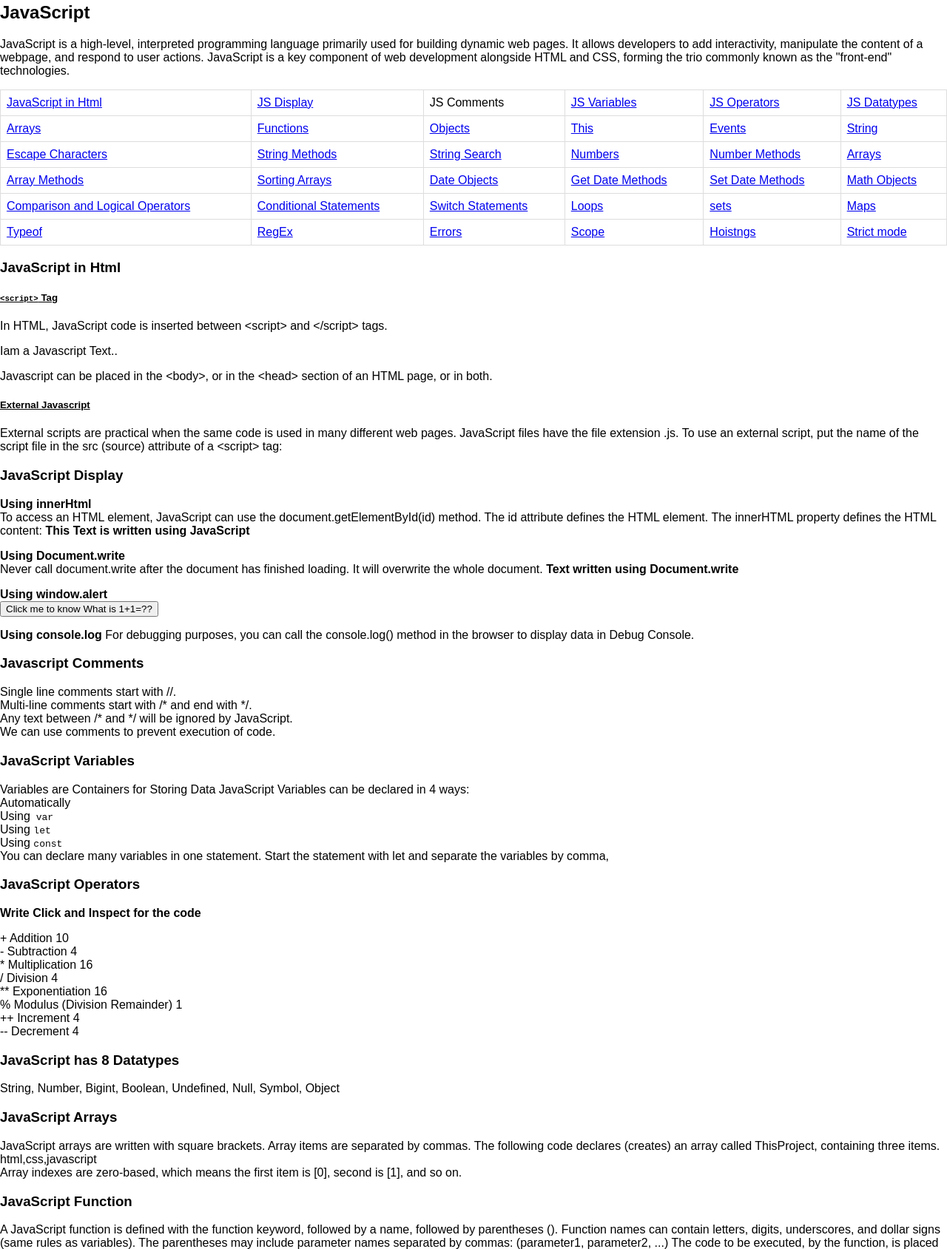
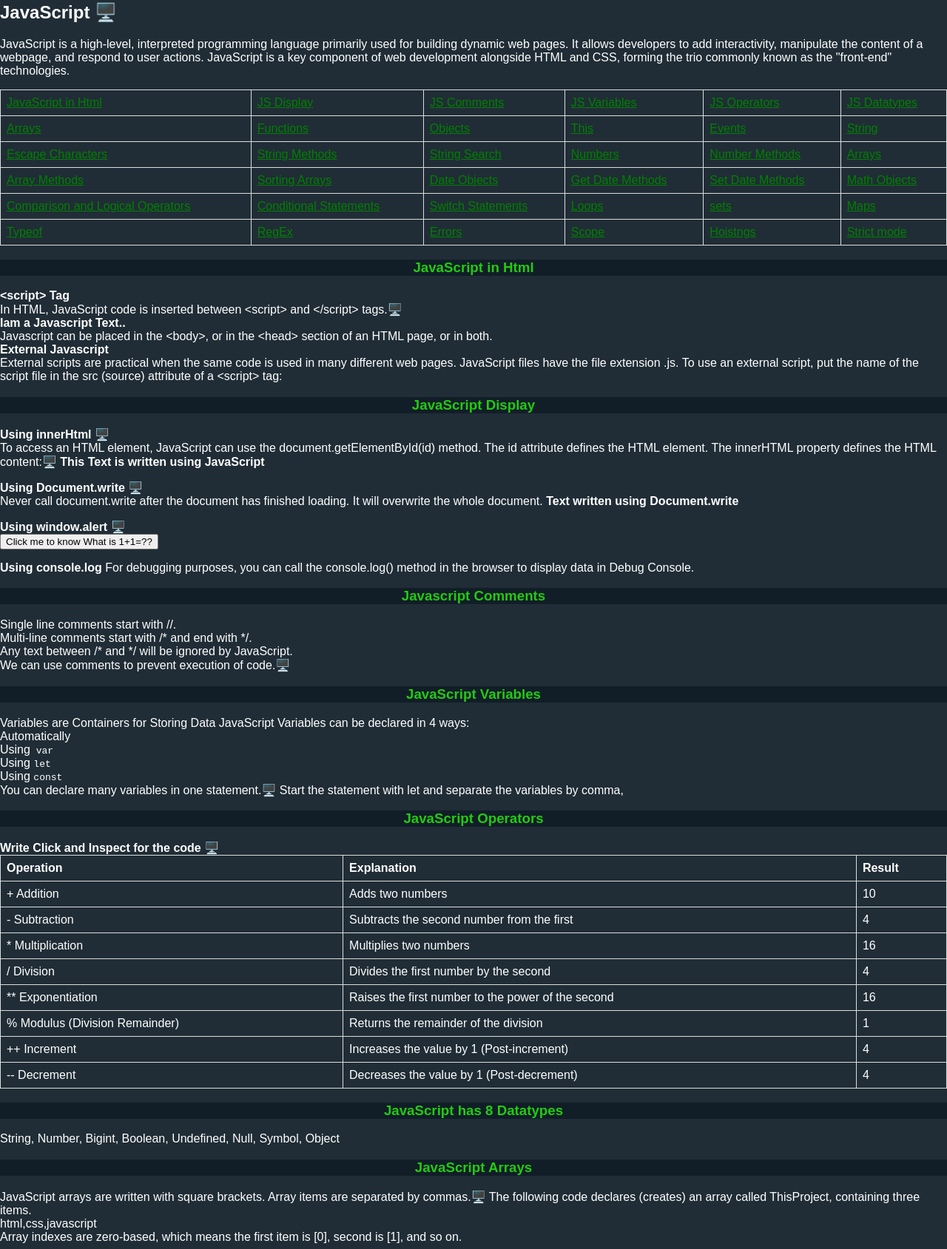
Before and after one commit to josephjose1234/Javascript-Tutorial-USing-JavaScript, a plain HTML site: page index.html in a window 1280 px wide. Shown: the part 17-1706 px from the top of the page at 74% size. Drawn offline with Linux system fonts and the light colour scheme.

Commit message:
NothingSpecial

```diff
--- a/index.html
+++ b/index.html
@@ -1,5 +1,5 @@
 <!DOCTYPE html>
-<html>
+<html style="background-color: rgb(32, 45, 54);">
 
 <head>
     <title>JavaScript</title>
@@ -19,7 +19,7 @@
     }
 
     th {
-        background-color: #f2f2f2;
+        /* background-color: #f2f2f2; */
     }
 
     .appbar {
@@ -54,12 +54,24 @@
         padding: 10px;
 
     }
+
 </style>
-
-<body>
+<style>
+    /* Styling properties of class TextColor */
+   .TextColor {
+       color: green;
+   }
+   /* here we use the tag itself as an Selector*/
+   h3 {
+   background-color:  rgb(17, 30, 39);
+   text-align: center;
+   color: rgba(39, 233, 14, 0.856);
+   }
+</style>
+<body style="color: white;">
 
     <section >
-            <h1>JavaScript</h1>
+            <h1>JavaScript  🖥️</h1>
             <p>
                 JavaScript is a high-level, interpreted programming language
                 primarily used for building dynamic web pages. It allows
@@ -70,91 +82,92 @@
         <section>
             <table id="contents">
                 <tr>
-                    <td><a href="#1">JavaScript in Html</a></td>
-                    <td><a href="#2">JS Display</a></td>
-                    <td><a href="#3"></a>JS Comments</td>
-                    <td><a href="#4">JS Variables</a></td>
-                    <td><a href="#5">JS Operators</a></td>
-                    <td><a href="#6">JS Datatypes</a></td>
-                </tr>
-                <tr>
-                    <td><a href="#7">Arrays</a></td>
-                    <td><a href="#8">Functions</a></td>
-                    <td><a href="#9">Objects</a></td>
-                    <td><a href="#10">This</a></td>
-                    <td><a href="#11">Events</a></td>
-                    <td><a href="#12">String</a></td>
-                </tr>
-                <tr>
-                    <td><a href="#13">Escape Characters</a></td>
-                    <td><a href="#14">String Methods</a></td>
-                    <td><a href="#15">String Search</a></td>
-                    <td><a href="#16">Numbers</a></td>
-                    <td><a href="#17">Number Methods</a></td>
-                    <td><a href="#18">Arrays</a></td>
-                </tr>
-                <tr>
-                    <td><a href="#19">Array Methods</a></td>
-                    <td><a href="#20">Sorting Arrays</a></td>
-                    <td><a href="#21">Date Objects</a></td>
-                    <td><a href="#22">Get Date Methods</a></td>
-                    <td><a href="#23">Set Date Methods</a></td>
-                    <td><a href="#24">Math Objects</a></td>
-                </tr>
-                <tr>
-                    <td><a href="#25">Comparison and Logical Operators</a></td>
-                    <td><a href="#26">Conditional Statements</a></td>
-                    <td><a href="#27">Switch Statements</a></td>
-                    <td><a href="#29">Loops</a></td>
-                    <td><a href="#30">sets</a></td>
-                    <td><a href="#31">Maps</a></td>
-                </tr>
-                <tr>
-                    <td><a href="#32">Typeof</a></td>
-                    <td><a href="#33">RegEx</a></td>
-                    <td><a href="#34">Errors</a></td>
-                    <td><a href="#35">Scope</a></td>
-                    <td><a href="#36">Hoistngs</a></td>
-                    <td><a href="#37">Strict mode</a></td>
-                </tr>
-
-            </table>
-        </section>
-        <section id="#1">
+                    <td><a href="#1"style="color: green;">JavaScript in Html</a></td>
+                    <td><a href="#2"style="color: green;">JS Display</a></td>
+                    <td><a href="#3"style="color: green;">JS Comments</a></td>
+                    <td><a href="#4"style="color: green;">JS Variables</a></td>
+                    <td><a href="#5"style="color: green;">JS Operators</a></td>
+                    <td><a href="#6"style="color: green;">JS Datatypes</a></td>
+                </tr>
+                <tr>
+                    <td><a href="#7"style="color: green;">Arrays</a></td>
+                    <td><a href="#8"style="color: green;">Functions</a></td>
+                    <td><a href="#9"style="color: green;">Objects</a></td>
+                    <td><a href="#10"style="color: green;">This</a></td>
+                    <td><a href="#111"style="color: green;">Events</a></td>
+                    <td><a href="#12"style="color: green;">String</a></td>
+                </tr>
+                <tr>
+                    <td><a href="#13"style="color: green;">Escape Characters</a></td>
+                    <td><a href="#14"style="color: green;">String Methods</a></td>
+                    <td><a href="#15"style="color: green;">String Search</a></td>
+                    <td><a href="#16"style="color: green;">Numbers</a></td>
+                    <td><a href="#17"style="color: green;">Number Methods</a></td>
+                    <td><a href="#18"style="color: green;">Arrays</a></td>
+                </tr>
+                <tr>
+                    <td><a href="#19"style="color: green;">Array Methods</a></td>
+                    <td><a href="#20"style="color: green;">Sorting Arrays</a></td>
+                    <td><a href="#21"style="color: green;">Date Objects</a></td>
+                    <td><a href="#22"style="color: green;">Get Date Methods</a></td>
+                    <td><a href="#23"style="color: green;">Set Date Methods</a></td>
+                    <td><a href="#24"style="color: green;">Math Objects</a></td>
+                </tr>
+                <tr>
+                    <td><a href="#25"style="color: green;">Comparison and Logical Operators</a></td>
+                    <td><a href="#26"style="color: green;">Conditional Statements</a></td>
+                    <td><a href="#27"style="color: green;">Switch Statements</a></td>
+                    <td><a href="#29"style="color: green;">Loops</a></td>
+                    <td><a href="#30"style="color: green;">sets</a></td>
+                    <td><a href="#31"style="color: green;">Maps</a></td>
+                </tr>
+                <tr>
+                    <td><a href="#32"style="color: green;">Typeof</a></td>
+                    <td><a href="#33"style="color: green;">RegEx</a></td>
+                    <td><a href="#34"style="color: green;">Errors</a></td>
+                    <td><a href="#35"style="color: green;">Scope</a></td>
+                    <td><a href="#36"style="color: green;">Hoistngs</a></td>
+                    <td><a href="#37"style="color: green;">Strict mode</a></td>
+                </tr>
+
+            </table>
+        </section>
+        <section id="1">
             <h3>JavaScript in Html</h3>
-            <h5 style="text-decoration: underline;"><code>&lt;script&gt;</code> Tag</h5>
-            <p>
-                In HTML, JavaScript code is inserted between &lt;script&gt; and &lt;/script&gt; tags.
-            </p>
-            <p id="Text"></p>
+            <p>
+                <b>&lt;script&gt; Tag</b><br>
+                In HTML, JavaScript code is inserted between &lt;script&gt; and &lt;/script&gt; tags.🖥️
+               <br> <b id="Text";></b>
+               <br>
+               Javascript can be placed in the &lt;body&gt;, or in the &lt;head&gt; section of an HTML page, or in both.
+              <br> <b>External Javascript</b>
+               <br>
+
+               External scripts are practical when the same code is used in many different web pages.
+               JavaScript files have the file extension .js.
+               To use an external script, put the name of the script file in the src (source) attribute of a
+               &lt;script&gt;
+               tag:
+            </p>
             <script>
+                // Get the HTML element with the id "Text"
+               // and set its innerHTML to the  text="Iam a Javascript Text.."
                 document.getElementById("Text").innerHTML = "Iam a Javascript Text..";
             </script>
-            <p>Javascript can be placed in the &lt;body&gt;, or in the &lt;head&gt; section of an HTML page, or in both.
-            </p>
-            <h5 style="text-decoration: underline;">External Javascript</h5>
-            <p>
-                External scripts are practical when the same code is used in many different web pages.
-                JavaScript files have the file extension .js.
-                To use an external script, put the name of the script file in the src (source) attribute of a
-                &lt;script&gt;
-                tag:
-            </p>
-        </section>
-        <section id="#2">
+        </section>
+        <section id="2">
             <h3>JavaScript Display</h3>
-
-            <p>
-                <b>Using innerHtml</b><br>
+            <p>
+                <b>Using innerHtml 🖥️</b><br>
                 To access an HTML element, JavaScript can use the document.getElementById(id) method.
-                The id attribute defines the HTML element. The innerHTML property defines the HTML content:
+                The id attribute defines the HTML element. The innerHTML property defines the HTML content:🖥️
                 <b id="Tex"></b>
             </p>
             <script>
                 document.getElementById("Tex").innerHTML = "This Text is written using JavaScript";
             </script>
             <p>
-                <b>Using Document.write</b><br>
+                <b>Using Document.write 🖥️</b><br>
                 Never call document.write after the document has finished loading.
                 It will overwrite the whole document.
                 <b>
@@ -164,7 +177,7 @@
                 </b>
             </p>
             <p>
-                <b> Using window.alert</b><br>
+                <b> Using window.alert 🖥️</b><br>
                 <button onclick="showAlert()">Click me to know What is 1+1=??</button>
 
                 <!-- Add a script to define the showAlert function -->
@@ -180,7 +193,7 @@
                 Console.
             </p>
         </section>
-        <section id="#3">
+        <section id="3">
 
             <h3>Javascript Comments</h3>
             <script>
@@ -193,10 +206,10 @@
             Single line comments start with //.<br>
             Multi-line comments start with /* and end with */.<br>
             Any text between /* and */ will be ignored by JavaScript.<br>
-            We can use comments to prevent execution of code.
-            </p>
-        </section>
-        <section id="#4">
+            We can use comments to prevent execution of code.🖥️
+            </p>
+        </section>
+        <section id="4">
             <h3>JavaScript Variables</h3>
             <p>Variables are Containers for Storing Data
                 JavaScript Variables can be declared in 4 ways:
@@ -204,44 +217,74 @@
                 Using<code> var</code> <br>
                 Using <code> let</code><br>
                 Using <code> const</code><br>
-                You can declare many variables in one statement.
+                You can declare many variables in one statement.🖥️
                 Start the statement with let and separate the variables by comma,
             </p>
             <script>
                 let personName = "John Doe", carName = "Volvo", price = 200;
             </script>
         </section>
-        <section id="#5">
+        <section id="5">
             <h3>JavaScript Operators</h3>
-            <b>Write Click and Inspect for the code</b><br>
-            <p> + Addition
-                <script>document.write(4 + 6);</script><br>
-                - Subtraction
-                <script>document.write(10 - 6);</script><br>
-                * Multiplication
-                <script>document.write(4 * 4);</script><br>
-                / Division
-                <script>document.write(16 / 4);</script><br>
-                ** Exponentiation
-                <script>document.write(4 ** 2);</script><br>
-                % Modulus (Division Remainder)
-                <script>document.write(16 % 3);</script><br>
-                ++ Increment
-                <script> var num = 4; document.write(num++);</script><br>
-                -- Decrement
-                <script> var num = 4; document.write(num--);</script><br>
-            </p>
-        </section>
-        </section>
-        <section id="#6">
+            <b>Write Click and Inspect for the code 🖥️</b><br>
+            <table>
+                <tr>
+                    <th>Operation</th>
+                    <th>Explanation</th>
+                    <th>Result</th>
+                </tr>
+                <tr>
+                    <td>+ Addition</td>
+                    <td>Adds two numbers</td>
+                    <td><script>document.write(4 + 6);</script></td>
+                </tr>
+                <tr>
+                    <td>- Subtraction</td>
+                    <td>Subtracts the second number from the first</td>
+                    <td><script>document.write(10 - 6);</script></td>
+                </tr>
+                <tr>
+                    <td>* Multiplication</td>
+                    <td>Multiplies two numbers</td>
+                    <td><script>document.write(4 * 4);</script></td>
+                </tr>
+                <tr>
+                    <td>/ Division</td>
+                    <td>Divides the first number by the second</td>
+                    <td><script>document.write(16 / 4);</script></td>
+                </tr>
+                <tr>
+                    <td>** Exponentiation</td>
+                    <td>Raises the first number to the power of the second</td>
+                    <td><script>document.write(4 ** 2);</script></td>
+                </tr>
+                <tr>
+                    <td>% Modulus (Division Remainder)</td>
+                    <td>Returns the remainder of the division</td>
+                    <td><script>document.write(16 % 3);</script></td>
+                </tr>
+                <tr>
+                    <td>++ Increment</td>
+                    <td>Increases the value by 1 (Post-increment)</td>
+                    <td><script>var num = 4; document.write(num++);</script></td>
+                </tr>
+                <tr>
+                    <td>-- Decrement</td>
+                    <td>Decreases the value by 1 (Post-decrement)</td>
+                    <td><script>var num = 4; document.write(num--);</script></td>
+                </tr>
+            </table>
+        </section>
+        </section>
+        <section id="6">
             <h3>JavaScript has 8 Datatypes</h3>
             <p>String, Number, Bigint, Boolean, Undefined, Null, Symbol, Object</p>
         </section>
-        <section id="#7">
+        <section id="7">
             <h3>JavaScript Arrays</h3>
             <p>
                 JavaScript arrays are written with square brackets.
-                Array items are separated by commas.
+                Array items are separated by commas.🖥️
                 The following code declares (creates) an array called ThisProject, containing three items.<br>
                 <script>const ThisProject = ["html", "css", "javascript"];
                     document.write(ThisProject);
@@ -249,7 +292,7 @@
                 on.
             </p>
         </section>
-        <section id="#8">
+        <section id="8">
             <h3>JavaScript Function</h3>
             <p>
                 A JavaScript function is defined with the function keyword, followed by a name, followed by parentheses
@@ -257,7 +300,7 @@
                 Function names can contain letters, digits, underscores, and dollar signs (same rules as variables).
                 The parentheses may include parameter names separated by commas:
                 (parameter1, parameter2, ...)
-                The code to be executed, by the function, is placed inside curly brackets: {}<br>
+                The code to be executed, by the function, is placed inside curly brackets: {} 🖥️<br>
                 <code>function name(parameter1, parameter2, parameter3) {
             // code to be executed
           }</code>
@@ -275,17 +318,15 @@
                         // console.log("The sum is: " + sum);
                     }
                 </script>
-                <button onclick="addNumbers(5, 7);/*here the 'addNumbers' function got called*/">Click me to add
-                    numbers</button>
-            </p>
-        </section>
-        <section id="#9">
-
+                <button onclick="addNumbers(4, 4);/*here the 'addNumbers' function got called*/">Click Me, if you want to know what is 4 + 4??</button>
+            </p>
+        </section>
+        <section id="9">
             <h3>JavaScript Objects</h3>
             <p>
                 You have already learned that JavaScript variables are containers for data values.
                 Objects are variables too. But objects can contain many values.
-                The values are written as name:value pairs (name and value separated by a colon).<br>
+                The values are written as name:value pairs (name and value separated by a colon). 🖥️<br>
                 <script>const Number = {
                         Num: 3,
                         NumType: 'odd',
@@ -298,7 +339,7 @@
                 objects allow you to group related data and functionality together.
             </p>
         </section>
-        <section id="#10">
+        <section id="10">
             <h3>What is <b>this?</b></h3>
             <p>
                 In JavaScript, the this keyword refers to an object.
@@ -336,19 +377,15 @@
                 </tr>
             </table>
         </section>
-        <section id="#11">
+        <section id="111">
             <h3>JavaScript Events</h3>
             <p>
                 HTML events are "things" that happen to HTML elements.
                 When JavaScript is used in HTML pages, JavaScript can "react" on these events.
-            </p>
-        </section>
-        <section id="#12">
-            <h3></h3>
-            <p>
+           <br>
                 In JavaScript, events are actions or occurrences that happen in the browser, such as a user clicking a
                 button, pressing a key, resizing a window, or the browser finishing loading a page. Handling events is a
-                fundamental aspect of building interactive and dynamic web pages.
+                fundamental aspect of building interactive and dynamic web pages.🖥️
             </p>
             <script>
                 // Event handler function
@@ -364,10 +401,10 @@
             </script>
             <button id="myButton">Click Me</button>
         </section>
-        <section id="#13">
+        <section id="13">
             <h3>JavaScript Strings</h3>
             <p>
-                A JavaScript string is zero or more characters written inside quotes.
+                A JavaScript string is zero or more characters written inside quotes.🖥️
                 <script>
                     let myString = 'Iam a String';
                     let myString2 = "iam a String using Double Qoutes";
@@ -376,7 +413,7 @@
                 </script>
             </p>
         </section>
-        <section id="#14">
+        <section id="14">
             <h3>Escape Character</h3>
             <table>
                 <tr>
@@ -421,7 +458,7 @@
                 </tr>
             </table>
         </section>
-        <section id="#15">
+        <section id="15">
             <h3>JavaScript String Methods</h3>
             <table>
                 <tr>
@@ -518,7 +555,7 @@
                 </tr>
             </table>
         </section>
-        <section id="#16">
+        <section id="16">
             <h3>JavaScript String Search</h3>
             <table>
                 <tr>
@@ -583,7 +620,7 @@
                 </tr>
             </table>
         </section>
-        <section id="#17">
+        <section id="17">
             <h3>JavaScript Numbers</h3>
 
             <p>
@@ -608,7 +645,7 @@
                 document.getElementById("demo1").innerHTML = z1;
             </script>
         </section>
-        <section id="#18">
+        <section id="18">
             <h3>JavaScript Number Methods</h3>
             <table>
                 <tr>
```
Also changed, not shown: test.html (deleted, +0 -136 lines), test1.html (deleted, +0 -126 lines).
